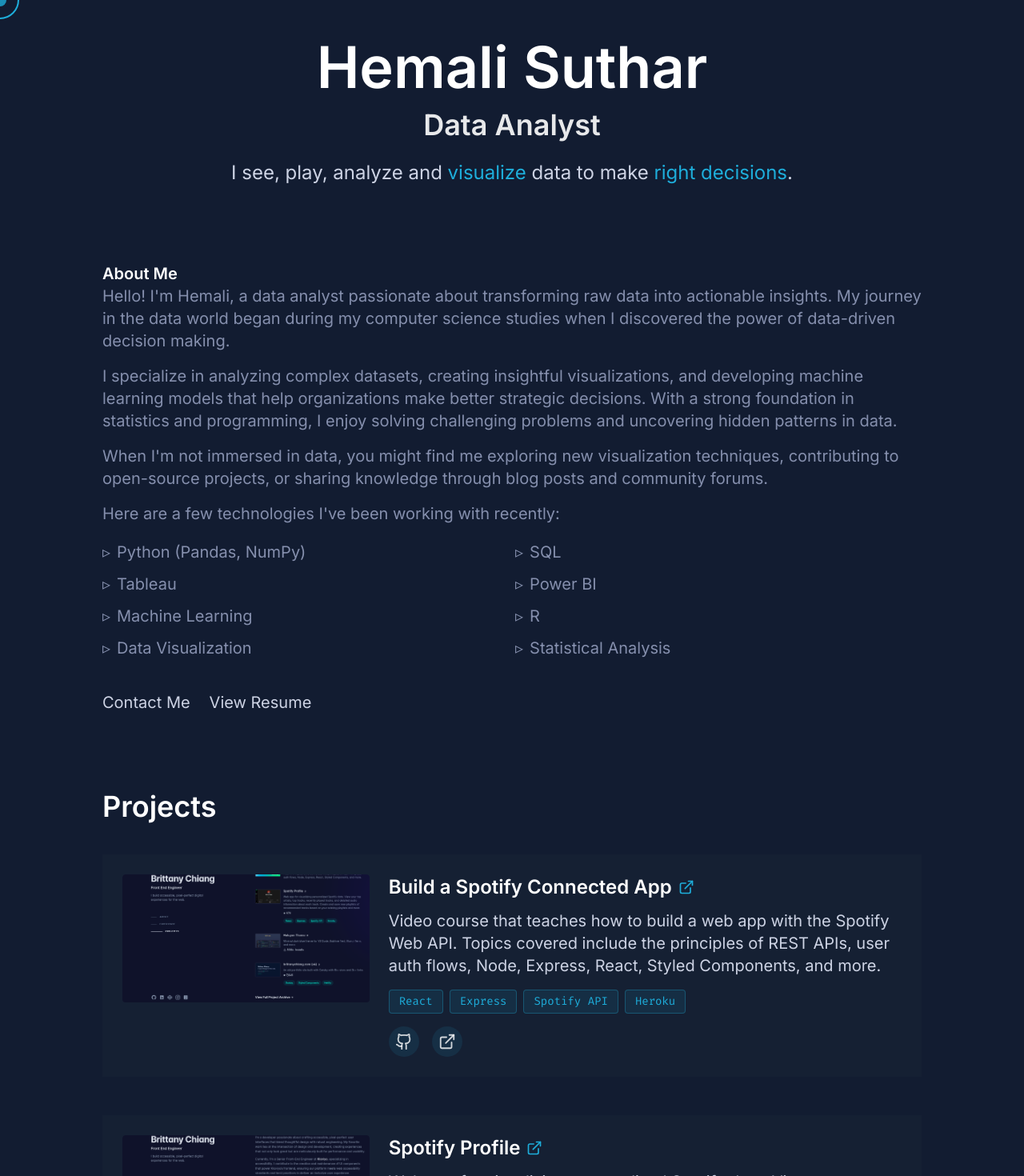
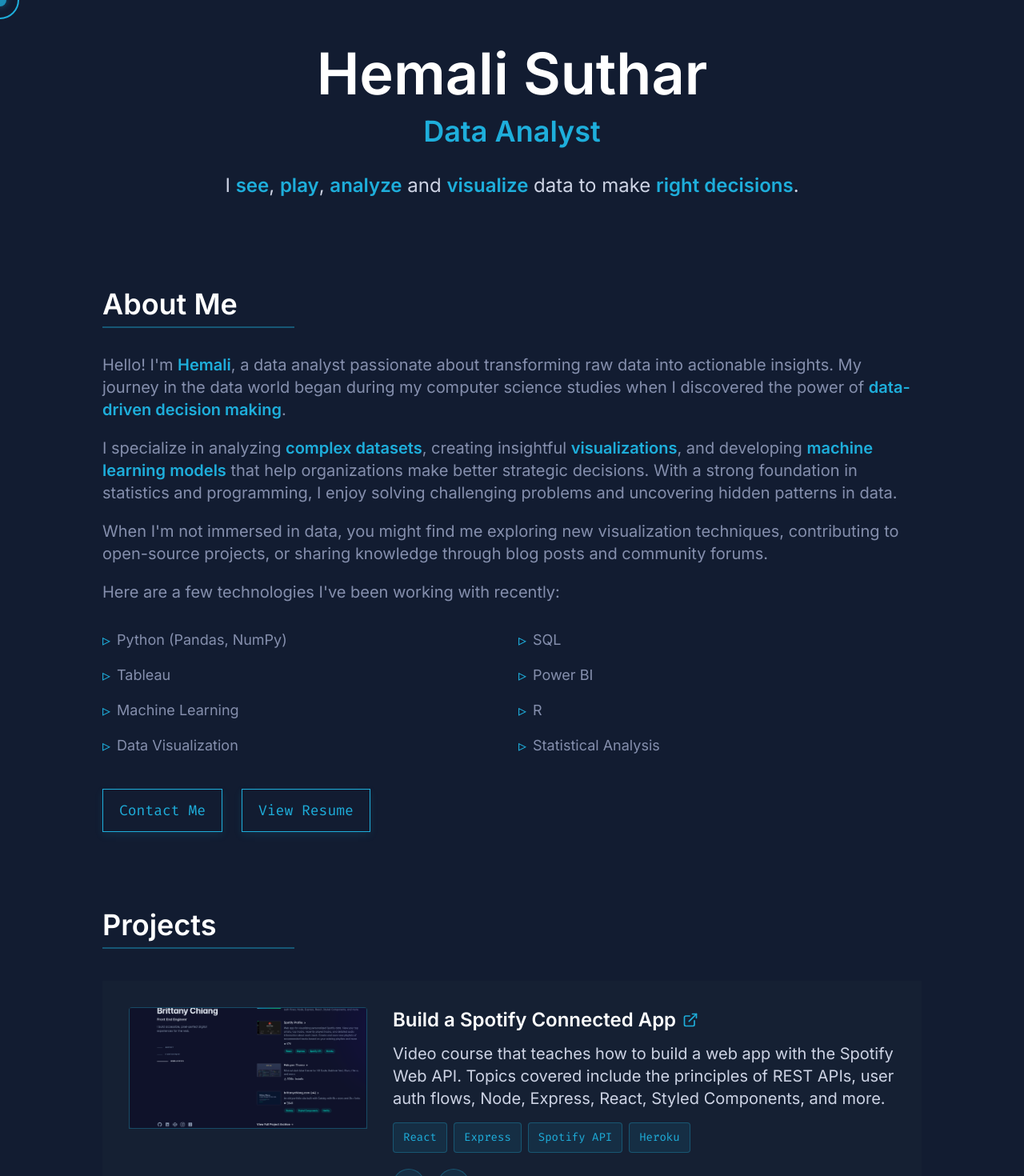
Before and after one commit to hemalii3/portfolio-website-hemali, a React (Vite) app: page / in a window 1280 px wide. Shown: the top 1470 px of the page at 80% size. Built offline with nearby package versions, Linux system fonts and the light colour scheme; a web font is replaced by a local one.

Commit message:
Refactor: Improve overall site design
This commit includes various improvements to the site's design, including color scheme adjustments, font size changes, and layout enhancements. It also refactors the code for better readability and maintainability.

```diff
--- a/src/components/About.tsx
+++ b/src/components/About.tsx
@@ -25,19 +25,19 @@ const About = () => {
 
   return (
     <section id="about" className={`mb-24 transition-opacity duration-500 ${isVisible ? 'opacity-100' : 'opacity-0'}`}>
-      <h2 className="numbered-heading">About Me</h2>
+      <h2 className="section-heading">About Me</h2>
 
       <div className="grid grid-cols-1 gap-12">
         <div>
-          <div className="text-slate space-y-4">
+          <div className="text-slate space-y-5 text-xl">
             <p>
-              Hello! I'm Hemali, a data analyst passionate about transforming raw data into
+              Hello! I'm <span className="highlight-word">Hemali</span>, a data analyst passionate about transforming raw data into
               actionable insights. My journey in the data world began during my computer science studies
-              when I discovered the power of data-driven decision making.
+              when I discovered the power of <span className="highlight-word">data-driven decision making</span>.
             </p>
             <p>
-              I specialize in analyzing complex datasets, creating insightful visualizations, and
-              developing machine learning models that help organizations make better strategic decisions.
+              I specialize in analyzing <span className="highlight-word">complex datasets</span>, creating insightful <span className="highlight-word">visualizations</span>, and
+              developing <span className="highlight-word">machine learning models</span> that help organizations make better strategic decisions.
               With a strong foundation in statistics and programming, I enjoy solving challenging problems
               and uncovering hidden patterns in data.
             </p>
@@ -49,37 +49,45 @@ const About = () => {
             <p>Here are a few technologies I've been working with recently:</p>
           </div>
 
-          <ul className="skills-list grid grid-cols-2 gap-x-2 gap-y-3 mt-5">
+          <ul className="skills-list grid grid-cols-2 gap-x-4 gap-y-4 mt-8 mb-8">
             <li className="flex items-center text-slate">
-              <span className="text-green mr-2">▹</span>Python (Pandas, NumPy)
+              <span className="text-[#1EAEDB] mr-2">▹</span>
+              <span className="text-lg">Python (Pandas, NumPy)</span>
             </li>
             <li className="flex items-center text-slate">
-              <span className="text-green mr-2">▹</span>SQL
+              <span className="text-[#1EAEDB] mr-2">▹</span>
+              <span className="text-lg">SQL</span>
             </li>
             <li className="flex items-center text-slate">
-              <span className="text-green mr-2">▹</span>Tableau
+              <span className="text-[#1EAEDB] mr-2">▹</span>
+              <span className="text-lg">Tableau</span>
             </li>
             <li className="flex items-center text-slate">
-              <span className="text-green mr-2">▹</span>Power BI
+              <span className="text-[#1EAEDB] mr-2">▹</span>
+              <span className="text-lg">Power BI</span>
             </li>
             <li className="flex items-center text-slate">
-              <span className="text-green mr-2">▹</span>Machine Learning
+              <span className="text-[#1EAEDB] mr-2">▹</span>
+              <span className="text-lg">Machine Learning</span>
             </li>
             <li className="flex items-center text-slate">
-              <span className="text-green mr-2">▹</span>R
+              <span className="text-[#1EAEDB] mr-2">▹</span>
+              <span className="text-lg">R</span>
             </li>
             <li className="flex items-center text-slate">
-              <span className="text-green mr-2">▹</span>Data Visualization
+              <span className="text-[#1EAEDB] mr-2">▹</span>
+              <span className="text-lg">Data Visualization</span>
             </li>
             <li className="flex items-center text-slate">
-              <span className="text-green mr-2">▹</span>Statistical Analysis
+              <span className="text-[#1EAEDB] mr-2">▹</span>
+              <span className="text-lg">Statistical Analysis</span>
             </li>
           </ul>
 
-          <div className="mt-10 flex space-x-6">
+          <div className="mt-10 flex flex-wrap gap-6">
             <a
               href="#contact"
-              className="button-outline inline-flex items-center"
+              className="button-outline inline-flex items-center text-lg"
             >
               Contact Me
             </a>
@@ -87,7 +95,7 @@ const About = () => {
               href="/resume.pdf"
               target="_blank"
               rel="noopener noreferrer"
-              className="button-outline inline-flex items-center"
+              className="button-outline inline-flex items-center text-lg"
             >
               View Resume
             </a>
--- a/src/components/Contact.tsx
+++ b/src/components/Contact.tsx
@@ -28,45 +28,45 @@ const Contact = () => {
     <section id="contact" className={`transition-opacity duration-500 ${isVisible ? 'opacity-100' : 'opacity-0'}`}>
       <h2 className="section-heading">Get In Touch</h2>
 
-      <div className="text-center max-w-md mx-auto">
-        <p className="text-slate mb-8">
-          I'm currently looking for new opportunities. Whether you have a question or just want to say hi,
+      <div className="text-center max-w-xl mx-auto">
+        <p className="text-slate mb-8 text-xl">
+          I'm currently looking for new opportunities. Whether you have a question or just want to say hello,
           I'll do my best to get back to you!
         </p>
 
-        <div className="space-y-5 text-left mb-10 bg-light-navy/30 p-6 rounded-lg">
+        <div className="space-y-6 text-left mb-10 bg-light-navy/30 p-8 rounded-lg border border-[#1EAEDB]/30 hover:border-[#1EAEDB]/60 transition-all duration-300 hover:shadow-lg">
           <div className="flex items-center">
-            <Mail size={20} className="text-white mr-4" />
+            <Mail size={22} className="text-[#1EAEDB] mr-4" />
             <a
               href="mailto:hemalisuthar.work@gmail.com"
-              className="text-white hover:text-white/80 transition-colors inline-link"
+              className="text-white hover:text-[#1EAEDB] transition-colors inline-link text-xl"
             >
               hemalisuthar.work@gmail.com
             </a>
           </div>
 
           <div className="flex items-center">
-            <Phone size={20} className="text-white mr-4" />
+            <Phone size={22} className="text-[#1EAEDB] mr-4" />
             <a
               href="tel:+43 6677897979"
-              className="text-white hover:text-white/80 transition-colors inline-link"
+              className="text-white hover:text-[#1EAEDB] transition-colors inline-link text-xl"
             >
               +43 6677897979
             </a>
           </div>
 
           <div className="flex items-center">
-            <MapPin size={20} className="text-white mr-4" />
-            <span className="text-white">Vienna, Austria</span>
+            <MapPin size={22} className="text-[#1EAEDB] mr-4" />
+            <span className="text-white text-xl">Vienna, Austria</span>
           </div>
         </div>
 
         <a
           href="mailto:hemalisuthar.work@gmail.com"
-          className="button-link inline-flex items-center group"
+          className="button-link inline-flex items-center group text-lg font-semibold"
         >
           <span>Say Hello</span>
-          <ExternalLink size={16} className="ml-1 group-hover:translate-x-1 transition-transform" />
+          <ExternalLink size={18} className="ml-2 group-hover:translate-x-1 transition-transform" />
         </a>
       </div>
     </section>
--- a/src/components/Layout.tsx
+++ b/src/components/Layout.tsx
@@ -1,6 +1,5 @@
 
 import React, { useState, useEffect, useRef } from 'react';
-import { Github, Linkedin, Twitter, Instagram, BookMarked, ExternalLink } from 'lucide-react';
 import { useLocation, Link } from 'react-router-dom';
 
 interface NavItem {
@@ -13,13 +12,6 @@ const Layout = ({ children }: { children: React.ReactNode }) => {
   const [mounted, setMounted] = useState<boolean>(false);
   const mainContentRef = useRef<HTMLDivElement>(null);
   const location = useLocation();
-
-  const navItems: NavItem[] = [
-    { name: 'About', url: '#about' },
-    { name: 'Experience', url: '#experience' },
-    { name: 'Education', url: '#education' },
-    { name: 'Projects', url: '#projects' }
-  ];
 
   useEffect(() => {
     setMounted(true);
@@ -61,9 +53,21 @@ const Layout = ({ children }: { children: React.ReactNode }) => {
       }
     });
 
+    // Add click effect to cursor
+    document.addEventListener('click', () => {
+      if (cursor) {
+        const cursorDot = cursor as HTMLElement;
+        cursorDot.style.transform = 'translate(-50%, -50%) scale(0.8)';
+        setTimeout(() => {
+          cursorDot.style.transform = '';
+        }, 150);
+      }
+    });
+
     return () => {
       window.removeEventListener('scroll', handleScroll);
       document.removeEventListener('mousemove', () => {});
+      document.removeEventListener('click', () => {});
     };
   }, []);
 
@@ -77,27 +81,25 @@ const Layout = ({ children }: { children: React.ReactNode }) => {
     }
   }, [location]);
 
-  // Removed isHome logic and removed navbar rendering
-
   return (
-    <div className="min-h-screen bg-navy text-light-slate px-12 md:px-24 lg:px-32 text-xl"> {/* Updated text color & increased font size */}
-      <header className="py-12 mb-12 text-center">
+    <div className="min-h-screen bg-navy text-light-slate px-12 md:px-24 lg:px-32 text-xl">
+      <header className="py-14 mb-14 text-center">
         <div className="max-w-5xl mx-auto">
-          <h1 className="text-7xl font-semibold text-white mb-4">Hemali Suthar</h1> {/* Increased from text-6xl */}
-          <h2 className="text-4xl text-white/90 mb-6">Data Analyst</h2> {/* Increased from text-3xl */}
+          <h1 className="text-7xl font-semibold text-white mb-4">
+            Hemali Suthar
+          </h1>
+          <h2 className="text-4xl text-white/90 mb-8">
+            <span className="text-[#1EAEDB]">Data Analyst</span>
+          </h2>
           <p className="text-2xl text-light-slate max-w-3xl mx-auto">
-            I see, play, analyze and <span className="text-[#1EAEDB]">visualize</span> data to make <span className="text-[#1EAEDB]">right decisions</span>.
+            I <span className="highlight-word">see</span>, <span className="highlight-word">play</span>, <span className="highlight-word">analyze</span> and <span className="highlight-word">visualize</span> data to make <span className="text-[#1EAEDB] font-semibold">right decisions</span>.
           </p>
-
-          {/* Removed navigation bar and social icons from header */}
         </div>
       </header>
 
       <main ref={mainContentRef} className="max-w-5xl mx-auto">
         {children}
       </main>
-
-      {/* Removed mobile bottom nav bar */}
 
       <div className="cursor-dot"></div>
       <div className="cursor-outline"></div>
--- a/src/components/Projects.tsx
+++ b/src/components/Projects.tsx
@@ -75,23 +75,6 @@ const Projects = () => {
       github: "https://github.com/user/project4",
       image: "https://images.unsplash.com/photo-1551836022-d5d88e9218df?q=80&w=2070&auto=format&fit=crop",
       featured: true
-    },
-    {
-      id: 5,
-      title: "Market Basket Analysis",
-      description: "Implemented association rule mining algorithms to analyze transaction records, discovering hidden purchase patterns that increased average order value by 18%.",
-      tools: ["Python", "Pandas", "Apriori Algorithm"],
-      link: "https://example.com/project5",
-      featured: false
-    },
-    {
-      id: 6,
-      title: "Social Media Sentiment Analysis",
-      description: "Built a sophisticated NLP system that processed social media posts to extract sentiment patterns, enabling brands to respond proactively to emerging reputation issues.",
-      tools: ["Python", "NLP", "NLTK", "SpaCy"],
-      link: "https://example.com/project6",
-      github: "https://github.com/user/project6",
-      featured: false
     }
   ];
 
@@ -103,20 +86,20 @@ const Projects = () => {
         {projects.filter(p => p.featured).map((project) => (
           <div
             key={project.id}
-            className="bg-light-navy/30 p-6 rounded-lg hover:bg-[#1EAEDB]/10 transition-colors duration-300 border border-transparent hover:border-[#1EAEDB]/30"
+            className="bg-light-navy/30 p-8 rounded-lg hover:bg-[#1EAEDB]/10 transition-all duration-300 border border-transparent hover:border-[#1EAEDB]/30 transform hover:-translate-y-1 hover:shadow-lg"
           >
-            <div className="grid grid-cols-12 gap-6 group">
+            <div className="grid grid-cols-12 gap-8 group">
               <div className="col-span-12 md:col-span-4 rounded overflow-hidden mb-4 md:mb-0">
                 <a
                   href={project.link}
                   target="_blank"
                   rel="noopener noreferrer"
-                  className="block"
+                  className="block overflow-hidden rounded-lg border border-[#1EAEDB]/30"
                 >
                   <img
                     src={project.image}
                     alt={project.title}
-                    className="w-full h-auto object-cover rounded max-h-[160px]" /* Reduced max height */
+                    className="w-full h-auto object-cover rounded transition-transform duration-500 group-hover:scale-105 max-h-[150px]"
                   />
                 </a>
               </div>
@@ -138,7 +121,7 @@ const Projects = () => {
 
                 <div className="flex flex-wrap gap-2 mb-4">
                   {project.tools.map((tool) => (
-                    <span key={tool} className="text-sm px-3 py-1 rounded font-mono text-[#1EAEDB] bg-[#1EAEDB]/10 hover:bg-[#1EAEDB]/20 transition-colors border border-[#1EAEDB]/30">{tool}</span>
+                    <span key={tool} className="skill-tag">{tool}</span>
                   ))}
                 </div>
 
@@ -148,7 +131,7 @@ const Projects = () => {
                       href={project.github}
                       target="_blank"
                       rel="noopener noreferrer"
-                      className="hover:text-[#1EAEDB] transition-colors bg-[#1EAEDB]/10 p-2 rounded-full"
+                      className="hover:text-[#1EAEDB] transition-colors bg-[#1EAEDB]/10 p-2 rounded-full border border-[#1EAEDB]/30 hover:border-[#1EAEDB]"
                       aria-label="GitHub Repository"
                     >
                       <Github size={22} />
@@ -158,7 +141,7 @@ const Projects = () => {
                     href={project.link}
                     target="_blank"
                     rel="noopener noreferrer"
-                    className="hover:text-[#1EAEDB] transition-colors bg-[#1EAEDB]/10 p-2 rounded-full"
+                    className="hover:text-[#1EAEDB] transition-colors bg-[#1EAEDB]/10 p-2 rounded-full border border-[#1EAEDB]/30 hover:border-[#1EAEDB]"
                     aria-label="Live Project"
                   >
                     <ExternalLink size={22} />
@@ -171,7 +154,7 @@ const Projects = () => {
       </div>
 
       <div className="text-center mt-12">
-        <Link to="/projects" className="button-link inline-flex items-center group text-[#1EAEDB]">
+        <Link to="/projects" className="button-link inline-flex items-center group text-[#1EAEDB] font-semibold text-lg">
           <span>View Full Project Archive</span>
           <ExternalLink size={18} className="ml-1 group-hover:translate-x-1 transition-transform" />
         </Link>
--- a/src/index.css
+++ b/src/index.css
@@ -26,6 +26,7 @@
   body {
     @apply bg-navy text-light-slate font-sans cursor-none md:cursor-none;
     font-feature-settings: "rlig" 1, "calt" 1;
+    font-size: 1.1rem; /* Increase base font size */
   }
 
   html {
@@ -49,16 +50,23 @@
     transform: translate(-50%, -50%);
     transition: width 0.2s, height 0.2s;
     animation: pulse-cursor 2s infinite alternate;
+    box-shadow: 0 0 15px rgba(30, 174, 219, 0.7); /* Add glow to cursor */
   }
 
   .cursor-outline {
     @apply fixed top-0 left-0 w-12 h-12 bg-transparent border-2 border-[#1EAEDB] rounded-full pointer-events-none z-[9998] block;
     transform: translate(-50%, -50%);
     transition: transform 0.2s;
+    animation: rotate-cursor 6s infinite linear; /* Add rotation animation */
   }
 
   .section-heading {
-    @apply text-4xl font-semibold text-white mb-8; /* Increased from text-3xl */
+    @apply text-4xl font-semibold text-white mb-8 relative; /* Increased from text-3xl */
+  }
+
+  .section-heading::after {
+    content: "";
+    @apply block h-[2px] w-60 bg-[#1EAEDB]/40 mt-2;
   }
 
   .nav-link {
@@ -75,7 +83,15 @@
   }
 
   .button-link {
-    @apply text-[#1EAEDB] hover:text-white/80 transition-all duration-300 flex items-center gap-2 font-mono text-base bg-[#1EAEDB]/10 px-4 py-2 rounded-md border border-[#1EAEDB]/20 hover:bg-[#1EAEDB]/20;
+    @apply text-[#1EAEDB] hover:text-white/80 transition-all duration-300 flex items-center gap-2 font-mono text-base bg-[#1EAEDB]/10 px-5 py-3 rounded-md border border-[#1EAEDB]/20 hover:bg-[#1EAEDB]/20;
+    /* Increased padding and enhanced style */
+    box-shadow: 0 4px 10px rgba(30, 174, 219, 0.1);
+  }
+
+  .button-outline {
+    @apply text-[#1EAEDB] hover:text-white transition-all duration-300 flex items-center gap-2 font-mono text-base bg-transparent px-5 py-3 rounded-md border border-[#1EAEDB] hover:bg-[#1EAEDB]/20;
+    /* Enhanced style */
+    box-shadow: 0 4px 10px rgba(30, 174, 219, 0.1);
   }
 
   .nav-item .nav-link.active {
@@ -83,7 +99,12 @@
   }
 
   .skill-tag {
-    @apply inline-block px-3 py-1 rounded text-sm font-mono text-[#1EAEDB] bg-[#1EAEDB]/10 hover:bg-[#1EAEDB]/20 transition-colors;
+    @apply inline-block px-3 py-2 rounded text-sm font-mono text-[#1EAEDB] bg-[#1EAEDB]/10 hover:bg-[#1EAEDB]/20 transition-colors border border-[#1EAEDB]/30 mb-1;
+    /* Added border and increased padding */
+  }
+
+  .highlight-word {
+    @apply text-[#1EAEDB] font-semibold;
   }
 }
 
@@ -146,10 +167,21 @@
   0% {
     opacity: 0.8;
     transform: translate(-50%, -50%) scale(1);
+    box-shadow: 0 0 10px rgba(30, 174, 219, 0.5);
   }
   100% {
     opacity: 1;
     transform: translate(-50%, -50%) scale(1.2);
+    box-shadow: 0 0 25px rgba(30, 174, 219, 0.8);
+  }
+}
+
+@keyframes rotate-cursor {
+  from {
+    transform: translate(-50%, -50%) rotate(0deg);
+  }
+  to {
+    transform: translate(-50%, -50%) rotate(360deg);
   }
 }
 
```
